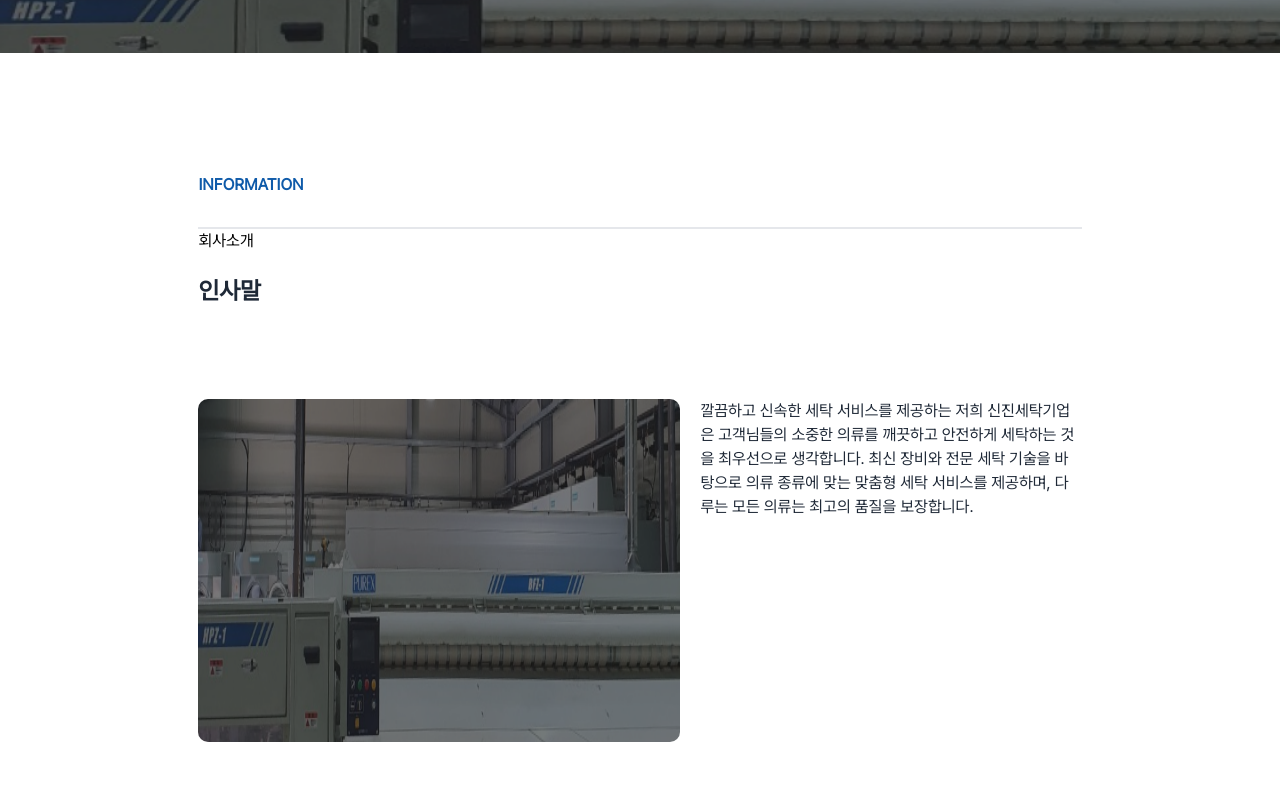
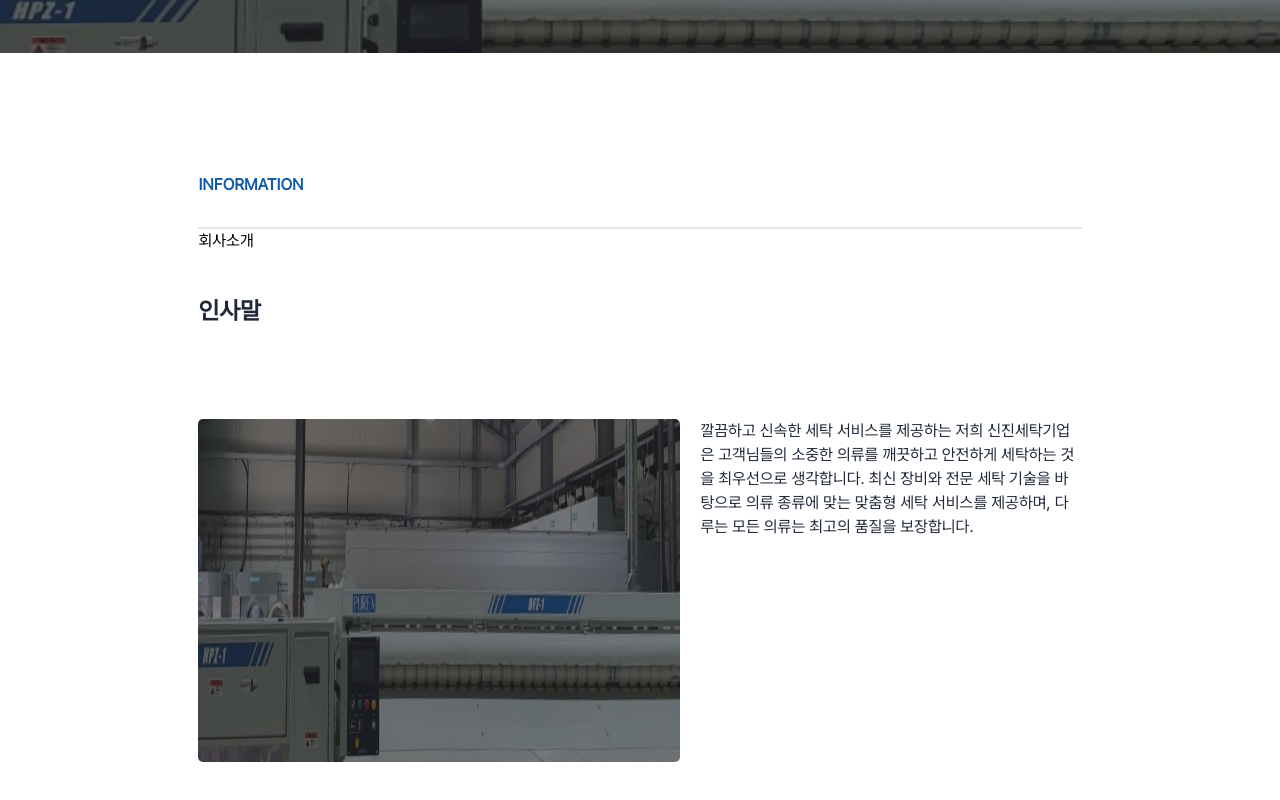
Before and after one commit to LeeDongTak/sinjin-laundry-front, a Next.js app: page /about in a window 1280 px wide. Shown: the part 248-1048 px from the top of the page. Built offline with nearby package versions, Linux system fonts and the light colour scheme.

Commit message:
about 완완료

```diff
--- a/components/about/About.tsx
+++ b/components/about/About.tsx
@@ -4,9 +4,9 @@ import companyImage from '../../assets/images/company.png';
 
 const About = () => {
   return (
-    <div className='w-full bg-white'>
+    <div className='w-full h-auto bg-white'>
       <section>
-        <h1 className='mt-[20px] text-gray-800 text-[18px] font-bold md:text-[24px] md:mt-[40px]~'>
+        <h1 className='mt-[20px] h-auto text-gray-800 text-[18px] font-bold md:text-[24px] md:mt-[40px]'>
           인사말
         </h1>
       </section>
@@ -14,7 +14,7 @@ const About = () => {
       <section className='mt-[30px] mb-[120px] md:mt-[90px] md:mb-[302px] flex flex-col md:flex-row md:justify-between gap-[20px]'>
         <Image
           src={companyImage}
-          className='w-[343px] h-[170px] md:w-[482px] md:h-[343px] rounded-[10px]'
+          className='w-[343px] h-[170px] rounded-[10px] md:w-[482px] md:h-[343px] md:rounded-[5px] '
           alt='company'
         />
         <p className='text-gray-800 text-[14px] md:text-[16px] md:leading-6'>
```
